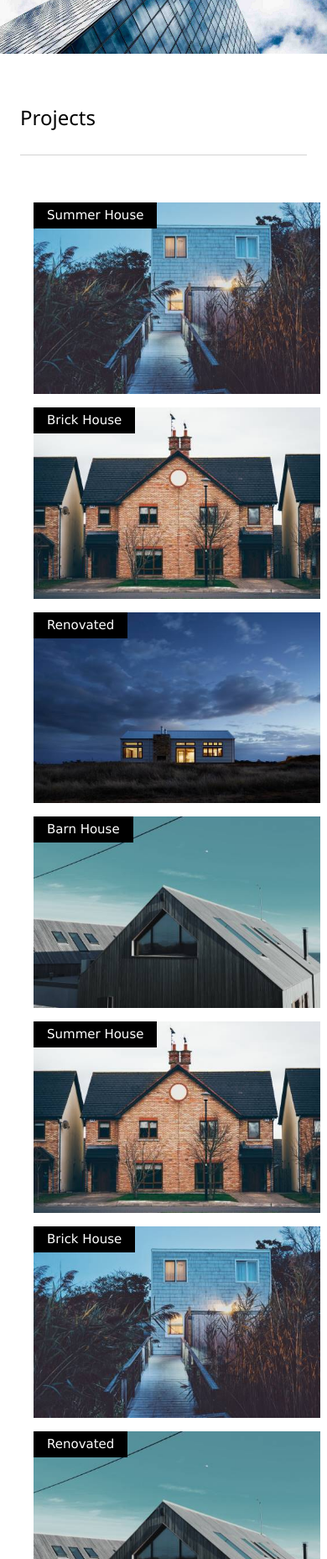
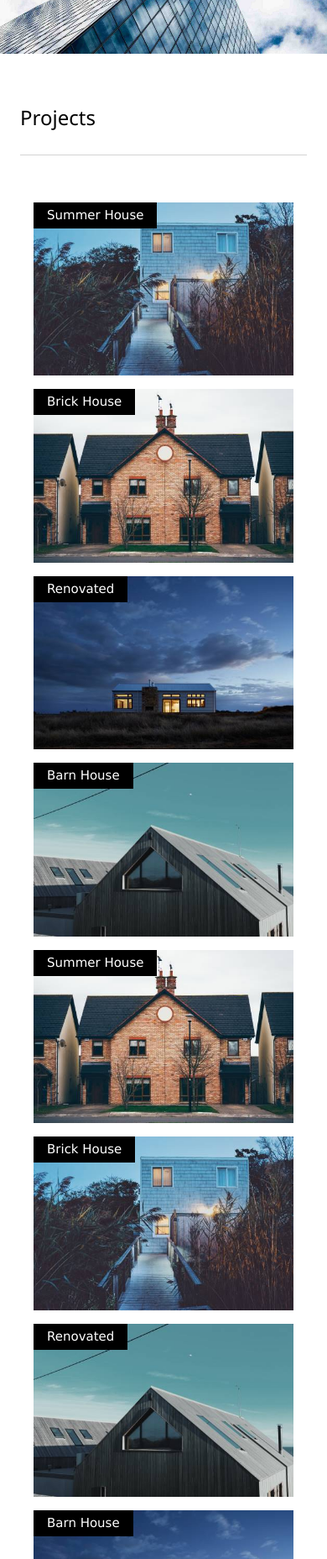
Before and after one commit to VasyaSuperr/home-work5, a plain HTML site: page index.html in a window 390 px wide. Shown: the part 144-2000 px from the top of the page at 84% size. Drawn offline with Linux system fonts and the light colour scheme.

Commit message:
fixed version

```diff
--- a/assets/css/style.css
+++ b/assets/css/style.css
@@ -103,15 +103,15 @@ body {
   display: flex;
   flex-direction: column;
   position: relative;
-  width: 20%;
+  width: 25%;
   flex-grow: 1;
-  margin: 0.5rem 1rem;
+  padding: 0.5rem 1rem;
 }
 
 .text-with-photo {
   position: absolute;
-  top: 0;
-  left: 0;
+  top: 0.5rem;
+  left: 1rem;
   font-size: 0.9375rem;
   padding: 0.5rem 1rem;
   background-color: #000;
@@ -133,12 +133,12 @@ body {
 .user-card {
   position: relative;
   margin-top: 1.5rem;
-  margin-right: 15px;
+  padding: 15px;
   line-height: 1.4;
   display: flex;
   flex-direction: column;
   flex-grow: 1;
-  width: 23%;
+  width: 25%;
 }
 
 .photo-user-card {
@@ -219,21 +219,23 @@ body {
 
 @media screen and (max-width: 993px) {
   .user-card {
-    width: 40%;
+    width: 50%;
   }
 
   .section-photo {
-    width: 40%;
+    width: 50%;
   }
 }
 
 @media screen and (max-width: 600px) {
   .top-menu a + a {
-    display: none;
+    font-size: 0;
+    padding: 0;
   }
 
   .architects-in-header {
-    display: none;
+    font-size: 0;
+    padding: 0;
   }
 
   .section-photo {
--- a/index.html
+++ b/index.html
@@ -38,45 +38,45 @@
       <section>
         <h2 class="h2-main">Projects</h2>
         <div class="section-with-photos">
-          <div class="section-photo">
+          <figure class="section-photo">
             <img src="./assets/images/Summer-House.jpg" alt="Summer House" />
-            <div class="text-with-photo">Summer House</div>
-          </div>
+            <figcaption class="text-with-photo">Summer House</figcaption>
+          </figure>
 
-          <div class="section-photo">
+          <figure class="section-photo">
             <img src="./assets/images/Brick-House.jpg" alt="Brick House" />
-            <div class="text-with-photo">Brick House</div>
-          </div>
+            <figcaption class="text-with-photo">Brick House</figcaption>
+          </figure>
 
-          <div class="section-photo">
+          <figure class="section-photo">
             <img src="./assets/images/Renovated.jpg" alt="Renovated" />
-            <div class="text-with-photo">Renovated</div>
-          </div>
+            <figcaption class="text-with-photo">Renovated</figcaption>
+          </figure>
 
-          <div class="section-photo">
+          <figure class="section-photo">
             <img src="./assets/images/Barn-House.jpg" alt="Barn House" />
-            <div class="text-with-photo">Barn House</div>
-          </div>
+            <figcaption class="text-with-photo">Barn House</figcaption>
+          </figure>
 
-          <div class="section-photo">
+          <figure class="section-photo">
             <img src="./assets/images/Brick-House.jpg" alt="Summer House" />
-            <div class="text-with-photo">Summer House</div>
-          </div>
+            <figcaption class="text-with-photo">Summer House</figcaption>
+          </figure>
 
-          <div class="section-photo">
+          <figure class="section-photo">
             <img src="./assets/images/Summer-House.jpg" alt="Brick House" />
-            <div class="text-with-photo">Brick House</div>
-          </div>
+            <figcaption class="text-with-photo">Brick House</figcaption>
+          </figure>
 
-          <div class="section-photo">
+          <figure class="section-photo">
             <img src="./assets/images/Barn-House.jpg" alt="Renovated" />
-            <div class="text-with-photo">Renovated</div>
-          </div>
+            <figcaption class="text-with-photo">Renovated</figcaption>
+          </figure>
 
-          <div class="section-photo">
+          <figure class="section-photo">
             <img src="./assets/images/Renovated.jpg" alt="Barn House" />
-            <div class="text-with-photo">Barn House</div>
-          </div>
+            <figcaption class="text-with-photo">Barn House</figcaption>
+          </figure>
         </div>
       </section>
       <section>
```
